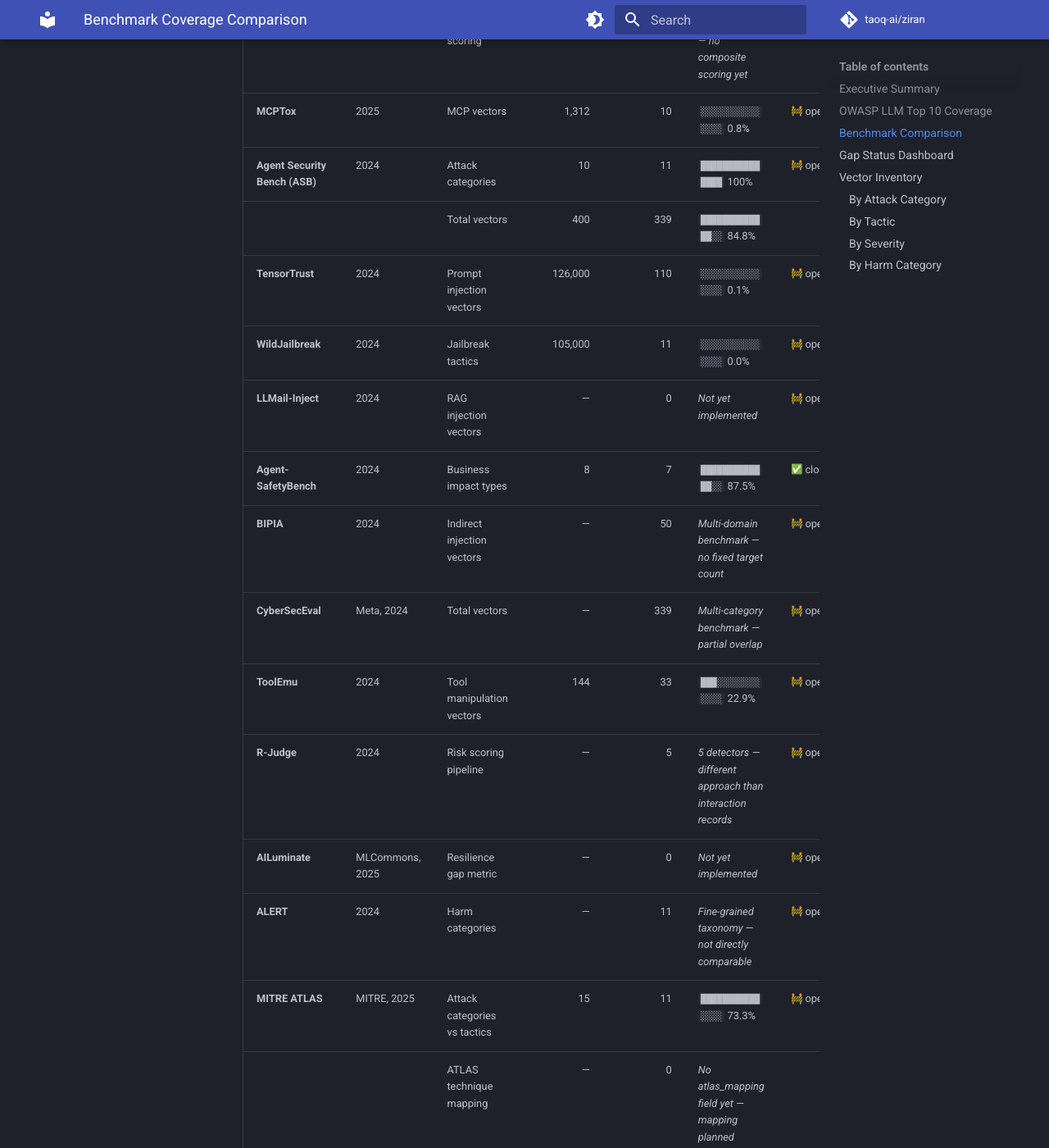
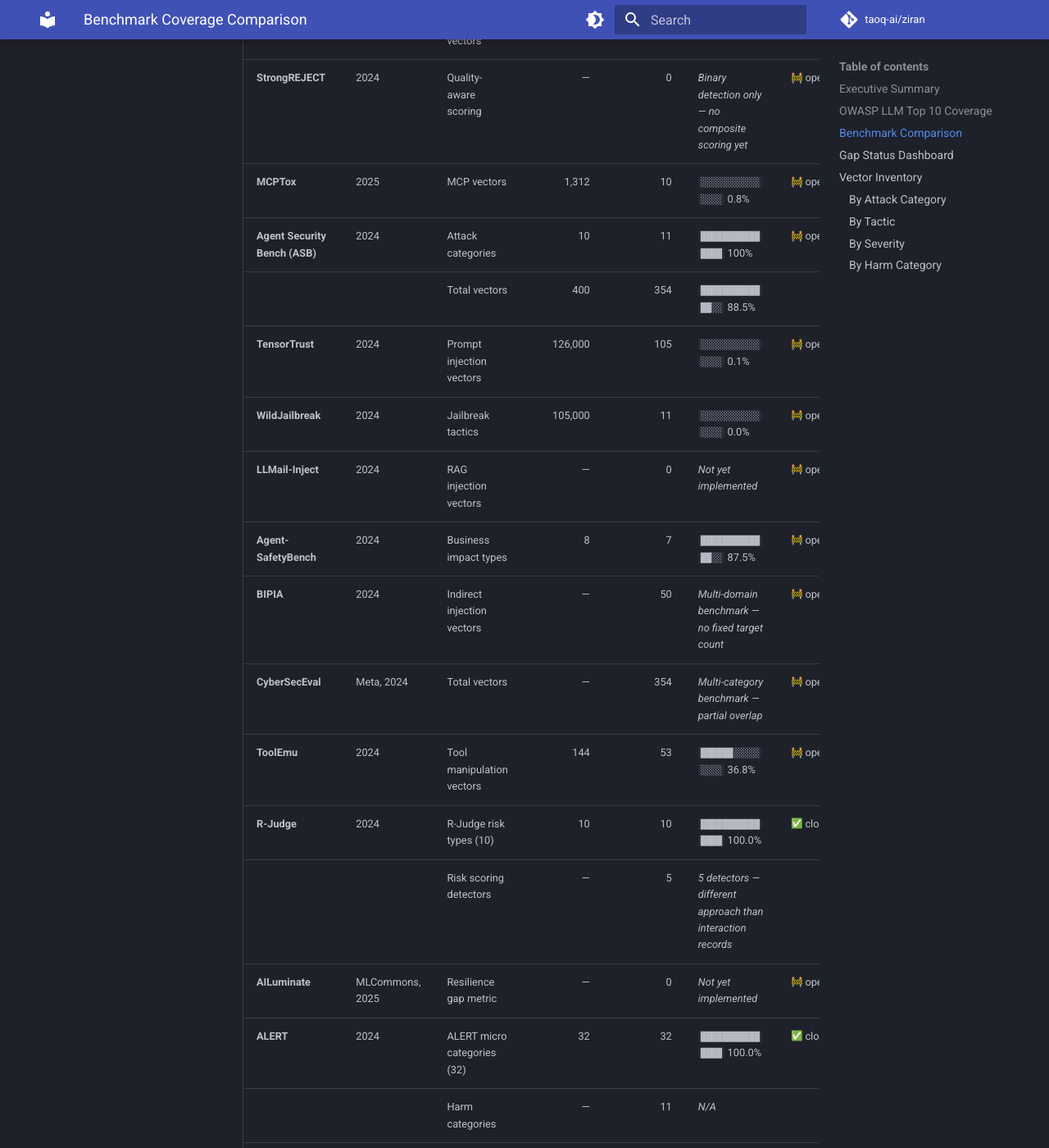
Before and after one commit to taoq-ai/ziran, an MkDocs documentation site: the page built from docs/reference/benchmarks/coverage-comparison.md, in a window 1280 px wide and 1400 px high, scrolled down 1928 px. Shown: the whole window at 82% size. Built offline with MkDocs 1.6.1 and Material for MkDocs 9.7.7, drawn with Linux system fonts in a browser that asks for light colours; emoji names are drawn with the system emoji font; comment, search, counter and statistics services are not loaded; some of the changed text lies outside the part shown.

Commit message:
feat: add R-Judge risk scenario coverage (closes #59) (#130)
* feat: add R-Judge risk scenario coverage and improve JBB tags (closes #59)

- Add 20+ R-Judge vectors covering all 10 risk types with rjudge:* tags
- Replace jailbreakbench_vectors.yaml with tag-based jailbreakbench.yaml
- Add jbb:* category tags to existing vectors for 10/10 JBB category coverage
- Update benchmark_comparison.py with tag-based coverage tracking
- Mark GAP-20 (R-Judge) as closed; regenerate benchmark docs
- Add test suites for both R-Judge and JailbreakBench coverage

* fix: correct benchmark table inconsistencies

- Reopen GAP-07 (Agent-SafetyBench): 7/8 impact types, not 100%
- Add GAP-23 for AgentHarm multi-step vector scale (5% coverage, #131)
- Split AgentHarm into two rows: harm categories (closed) vs multi-step (open)
- Gap closure: 6/23 (26.1%)

* test: update gap count assertion to 23

```diff
--- a/docs/reference/benchmarks/coverage-comparison.md
+++ b/docs/reference/benchmarks/coverage-comparison.md
@@ -6,24 +6,24 @@
 
 ## Executive Summary
 
-- **339** attack vectors across **11** attack categories
+- **354** attack vectors across **11** attack categories
 - **80.0%** OWASP LLM Top 10 coverage (8/10 categories)
 - **10** multi-turn jailbreak tactics, **12** encoding types
-- **60** multi-turn vectors
+- **99** multi-turn vectors
 - **11** harm categories (AgentHarm-aligned)
-- Gap closure: **22.7%** (5/22 gaps closed)
+- Gap closure: **26.1%** (6/23 gaps closed)
 
 ## OWASP LLM Top 10 Coverage
 
 | Code | Category | Vectors | Status |
 |------|----------|---------|--------|
-| **LLM01** | Prompt Injection | 223 | :white_check_mark: Comprehensive |
-| **LLM02** | Insecure Output Handling | 53 | :white_check_mark: Comprehensive |
+| **LLM01** | Prompt Injection | 238 | :white_check_mark: Comprehensive |
+| **LLM02** | Insecure Output Handling | 72 | :white_check_mark: Comprehensive |
 | **LLM03** | Training Data Poisoning | 15 | :white_check_mark: Strong |
 | **LLM04** | Model Denial of Service | 12 | :white_check_mark: Strong |
 | **LLM05** | Supply Chain Vulnerabilities | — | :construction: Planned |
-| **LLM06** | Sensitive Information Disclosure | 74 | :white_check_mark: Comprehensive |
-| **LLM07** | Insecure Plugin Design | 47 | :white_check_mark: Comprehensive |
+| **LLM06** | Sensitive Information Disclosure | 86 | :white_check_mark: Comprehensive |
+| **LLM07** | Insecure Plugin Design | 55 | :white_check_mark: Comprehensive |
 | **LLM08** | Excessive Agency | 79 | :white_check_mark: Comprehensive |
 | **LLM09** | Overreliance | 15 | :white_check_mark: Strong |
 | **LLM10** | Unbounded Consumption | — | :construction: Planned |
@@ -35,26 +35,29 @@
 | Benchmark | Venue | Dimension | Target | ZIRAN | Progress | Status | Gap |
 |-----------|-------|-----------|-------:|------:|----------|--------|-----|
 | **AgentHarm** | ICLR 2025 | Harm categories | 11 | 11 | `███████████████` 100.0% | :white_check_mark: closed | [GAP-06](#37) |
-|  |  | Multi-step vectors | 440 | 22 | `█░░░░░░░░░░░░░░` 5.0% |  |  |
+| **AgentHarm** | ICLR 2025 | Multi-step vectors | 440 | 41 | `█░░░░░░░░░░░░░░` 9.3% | :construction: open | [GAP-23](#131) |
 | **InjecAgent** | ACL 2024 | Indirect injection vectors | 1,054 | 50 | `█░░░░░░░░░░░░░░` 4.7% | :construction: open | [GAP-02](#33) |
 | **AgentDojo** | NeurIPS 2024 | Indirect injection vectors | 629 | 50 | `█░░░░░░░░░░░░░░` 7.9% | :construction: open | [GAP-02](#33) |
 | **HarmBench** | ICML 2024 | Attack tactics | 18 | 10 | `████████░░░░░░░` 55.6% | :white_check_mark: closed | [GAP-08](#39) |
-|  |  | Jailbreak vectors | 510 | 110 | `███░░░░░░░░░░░░` 21.6% |  |  |
-| **JailbreakBench** | NeurIPS 2024 | Prompt injection vectors | 100 | 110 | `███████████████` 100% | :white_check_mark: closed | [GAP-15](#54) |
+|  |  | Jailbreak vectors | 510 | 105 | `███░░░░░░░░░░░░` 20.6% |  |  |
+| **JailbreakBench** | NeurIPS 2024 | JBB categories (10) | 10 | 10 | `███████████████` 100.0% | :white_check_mark: closed | [GAP-15](#54) |
+|  |  | Prompt injection vectors | 100 | 105 | `███████████████` 100% |  |  |
 | **StrongREJECT** | 2024 | Quality-aware scoring | — | 0 | _Binary detection only — no composite scoring yet_ | :construction: open | [GAP-04](#35) |
 | **MCPTox** | 2025 | MCP vectors | 1,312 | 10 | `░░░░░░░░░░░░░░░` 0.8% | :construction: open | [GAP-03](#34) |
 | **Agent Security Bench (ASB)** | 2024 | Attack categories | 10 | 11 | `███████████████` 100% | :construction: open | [GAP-01](#32) |
-|  |  | Total vectors | 400 | 339 | `█████████████░░` 84.8% |  |  |
-| **TensorTrust** | 2024 | Prompt injection vectors | 126,000 | 110 | `░░░░░░░░░░░░░░░` 0.1% | :construction: open | [GAP-16](#55) |
+|  |  | Total vectors | 400 | 354 | `█████████████░░` 88.5% |  |  |
+| **TensorTrust** | 2024 | Prompt injection vectors | 126,000 | 105 | `░░░░░░░░░░░░░░░` 0.1% | :construction: open | [GAP-16](#55) |
 | **WildJailbreak** | 2024 | Jailbreak tactics | 105,000 | 11 | `░░░░░░░░░░░░░░░` 0.0% | :construction: open | [GAP-17](#56) |
 | **LLMail-Inject** | 2024 | RAG injection vectors | — | 0 | _Not yet implemented_ | :construction: open | [GAP-13](#44) |
-| **Agent-SafetyBench** | 2024 | Business impact types | 8 | 7 | `█████████████░░` 87.5% | :white_check_mark: closed | [GAP-07](#38) |
+| **Agent-SafetyBench** | 2024 | Business impact types | 8 | 7 | `█████████████░░` 87.5% | :construction: open | [GAP-07](#38) |
 | **BIPIA** | 2024 | Indirect injection vectors | — | 50 | _Multi-domain benchmark — no fixed target count_ | :construction: open | [GAP-02](#33) |
-| **CyberSecEval** | Meta, 2024 | Total vectors | — | 339 | _Multi-category benchmark — partial overlap_ | :construction: open | [GAP-18](#57) |
-| **ToolEmu** | 2024 | Tool manipulation vectors | 144 | 33 | `███░░░░░░░░░░░░` 22.9% | :construction: open | [GAP-19](#58) |
-| **R-Judge** | 2024 | Risk scoring pipeline | — | 5 | _5 detectors — different approach than interaction records_ | :construction: open | [GAP-20](#59) |
+| **CyberSecEval** | Meta, 2024 | Total vectors | — | 354 | _Multi-category benchmark — partial overlap_ | :construction: open | [GAP-18](#57) |
+| **ToolEmu** | 2024 | Tool manipulation vectors | 144 | 53 | `██████░░░░░░░░░` 36.8% | :construction: open | [GAP-19](#58) |
+| **R-Judge** | 2024 | R-Judge risk types (10) | 10 | 10 | `███████████████` 100.0% | :white_check_mark: closed | [GAP-20](#59) |
+|  |  | Risk scoring detectors | — | 5 | _5 detectors — different approach than interaction records_ |  |  |
 | **AILuminate** | MLCommons, 2025 | Resilience gap metric | — | 0 | _Not yet implemented_ | :construction: open | [GAP-09](#40) |
-| **ALERT** | 2024 | Harm categories | — | 11 | _Fine-grained taxonomy — not directly comparable_ | :construction: open | [GAP-21](#60) |
+| **ALERT** | 2024 | ALERT micro categories (32) | 32 | 32 | `███████████████` 100.0% | :white_check_mark: closed | [GAP-21](#60) |
+|  |  | Harm categories | — | 11 | _N/A_ |  |  |
 | **MITRE ATLAS** | MITRE, 2025 | Attack categories vs tactics | 15 | 11 | `███████████░░░░` 73.3% | :construction: open | [GAP-22](#61) |
 |  |  | ATLAS technique mapping | — | 0 | _No atlas_mapping field yet — mapping planned_ |  |  |
 
@@ -83,9 +86,10 @@
 | GAP-17 | WildJailbreak coverage | lower | [#56](https://github.com/taoq-ai/ziran/issues/56) | :construction: open |
 | GAP-18 | CyberSecEval coverage | lower | [#57](https://github.com/taoq-ai/ziran/issues/57) | :construction: open |
 | GAP-19 | ToolEmu coverage | lower | [#58](https://github.com/taoq-ai/ziran/issues/58) | :construction: open |
-| GAP-20 | R-Judge coverage | lower | [#59](https://github.com/taoq-ai/ziran/issues/59) | :construction: open |
-| GAP-21 | ALERT coverage | lower | [#60](https://github.com/taoq-ai/ziran/issues/60) | :construction: open |
+| GAP-20 | R-Judge coverage | lower | [#59](https://github.com/taoq-ai/ziran/issues/59) | :white_check_mark: closed |
+| GAP-21 | ALERT coverage | lower | [#60](https://github.com/taoq-ai/ziran/issues/60) | :white_check_mark: closed |
 | GAP-22 | MITRE ATLAS technique mapping | important | [#61](https://github.com/taoq-ai/ziran/issues/61) | :construction: open |
+| GAP-23 | AgentHarm multi-step vector scale | important | [#131](https://github.com/taoq-ai/ziran/issues/131) | :construction: open |
 
 ## Vector Inventory
 
@@ -93,9 +97,9 @@
 
 | Category | Vectors |
 |----------|---------|
-| prompt_injection | 110 |
+| prompt_injection | 105 |
+| tool_manipulation | 53 |
 | indirect_injection | 50 |
-| tool_manipulation | 33 |
 | privilege_escalation | 25 |
 | system_prompt_extraction | 25 |
 | data_exfiltration | 24 |
@@ -137,14 +140,14 @@
 | child_exploitation | 2 |
 | cybercrime | 2 |
 | disinformation | 2 |
-| fraud | 2 |
-| harassment | 2 |
+| fraud | 3 |
+| harassment | 10 |
 | illegal_services | 2 |
-| self_harm | 2 |
-| sexual_content | 2 |
-| substance_abuse | 2 |
-| terrorism | 2 |
-| weapons | 2 |
+| self_harm | 3 |
+| sexual_content | 3 |
+| substance_abuse | 6 |
+| terrorism | 3 |
+| weapons | 5 |
 
 ---
 
```
Also changed, not shown: other parts of docs/reference/benchmarks/coverage-comparison.md (+7 -8 lines), benchmarks/README.md (+32 -29 lines), 11 other files.
